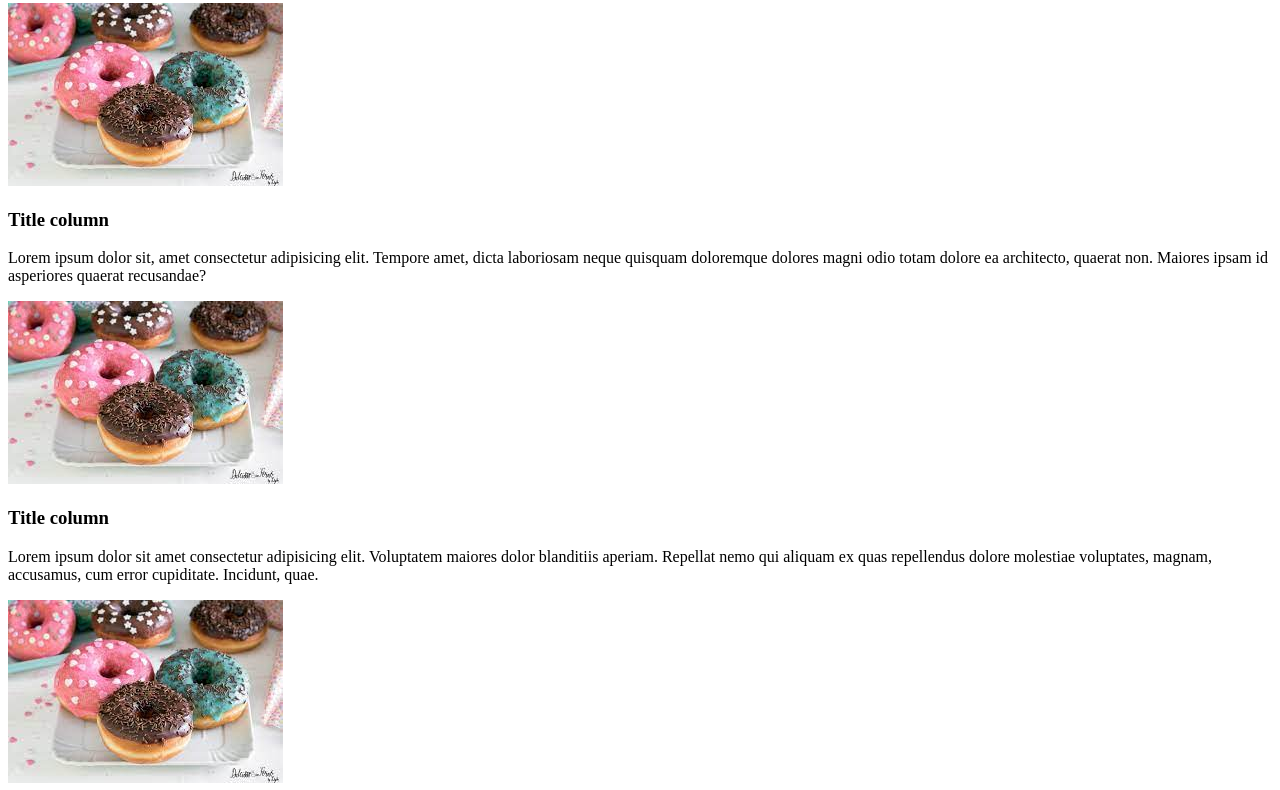
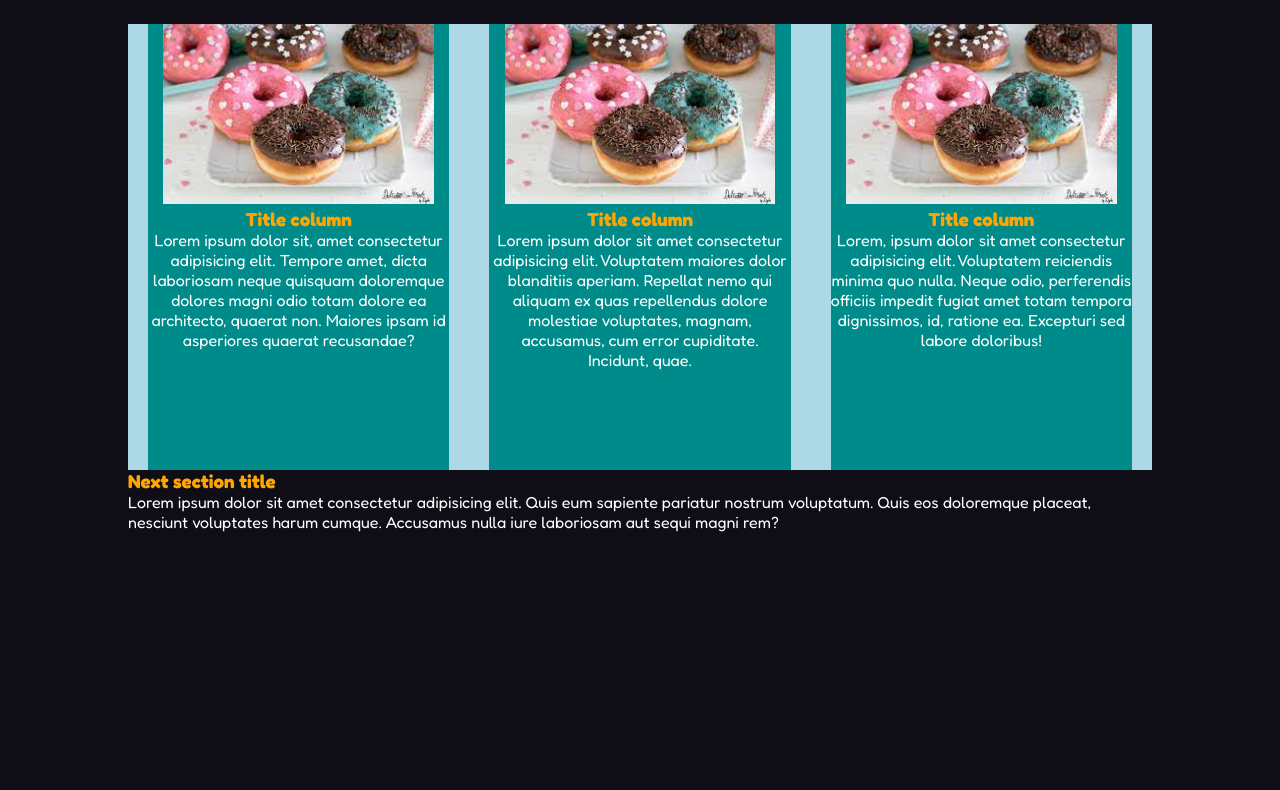
Before and after one commit to ludovicaghemo/css-float, a plain HTML site: page float-micro-layout/index.html in a window 1280 px wide. Shown: the part 64-854 px from the top of the page. After the commit the page ends 800 px from the top, so only its background shows below. Drawn offline with Linux system fonts and the light colour scheme.

Commit message:
correction stylesheet link

```diff
--- a/float-micro-layout/index.html
+++ b/float-micro-layout/index.html
@@ -4,7 +4,7 @@
     <meta charset="UTF-8">
     <meta name="viewport" content="width=device-width, initial-scale=1.0">
     <title>Document</title>
-    <link rel="float-micro-layout" href="css/style.css">
+    <link rel="stylesheet" href="css/style.css">
     <!-- Font -->
     <link href="https://fonts.googleapis.com/css2?family=Fredoka:wght@400;700&display=swap" rel="stylesheet"/>
 </head>
```
